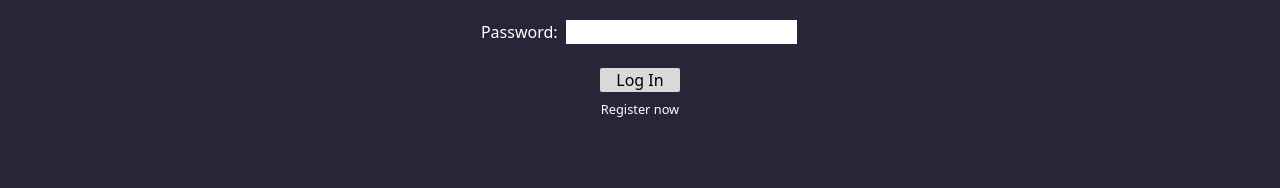
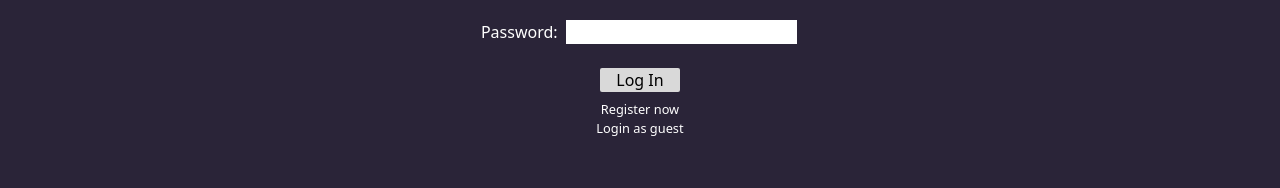
Before and after one commit to marshall-vogt/gemineye-productions-project, a React (Vite) app in the folder client/: page /sign-in in a window 1280 px wide. Shown: the part 172-360 px from the top of the page. Built offline with nearby package versions, Linux system fonts and the light colour scheme; no server answers.

Commit message:
Added guest sign-in feature

```diff
--- a/client/src/components/AuthForm.tsx
+++ b/client/src/components/AuthForm.tsx
@@ -42,6 +42,13 @@ export default function AuthForm({ action, onSignIn }: Props) {
     }
   }
 
+  async function handleGuestLogin() {
+    const auth = await signIn('guest', 'guest');
+    if (auth.user && auth.token) {
+      onSignIn(auth);
+    }
+  }
+
   const alternateActionTo = action === 'sign-up' ? '/sign-in' : '/sign-up';
   const alternateActionText =
     action === 'sign-up' ? 'Sign in instead' : 'Register now';
@@ -81,6 +88,11 @@ export default function AuthForm({ action, onSignIn }: Props) {
         <small>
           <Link to={alternateActionTo}>{alternateActionText}</Link>
         </small>
+        {action === 'sign-in' && (
+          <small>
+            <button onClick={handleGuestLogin}>Login as guest</button>
+          </small>
+        )}
       </div>
       <>
         {error && (
```
Also changed, not shown: 1 other file (tests, documents, lock files or other folders).
